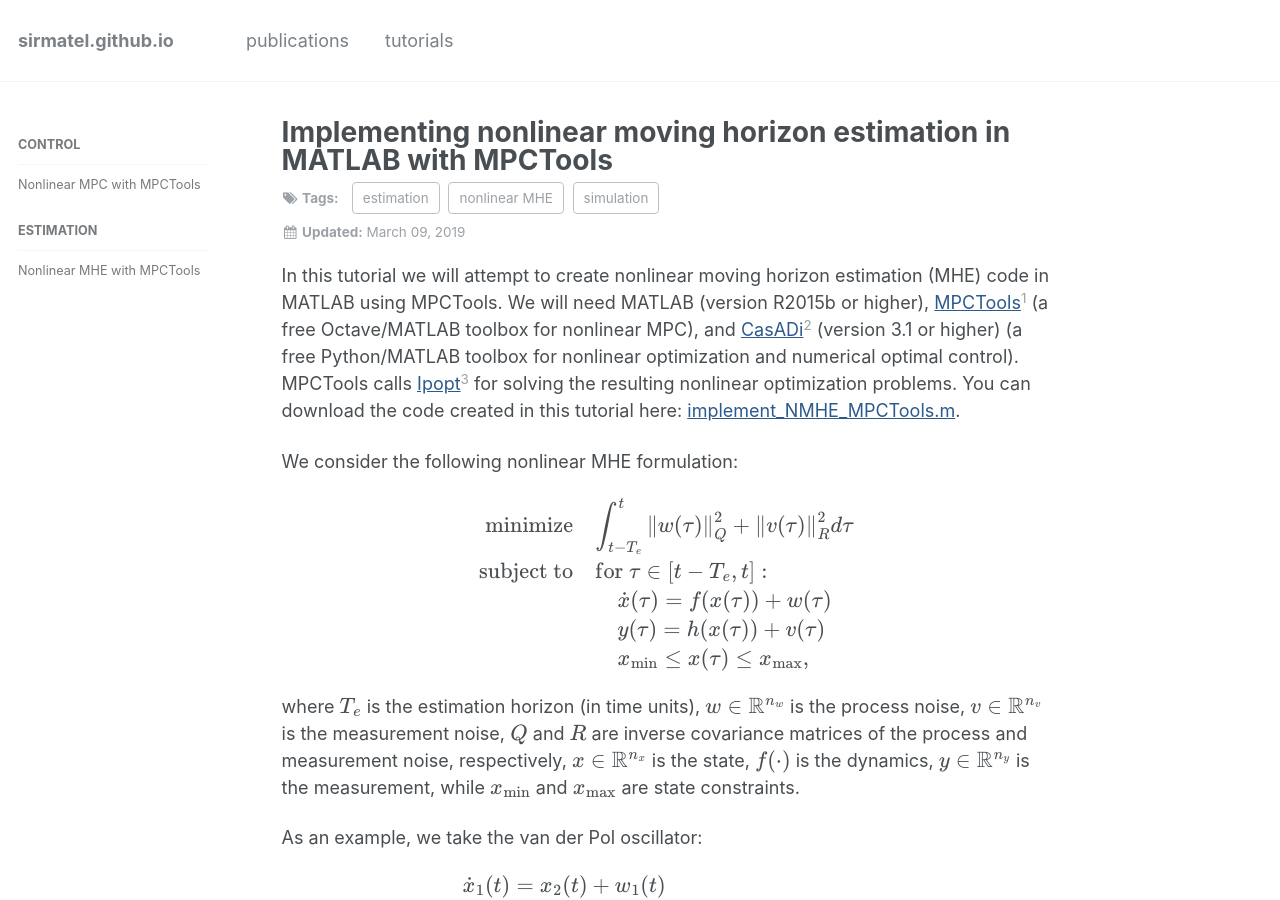
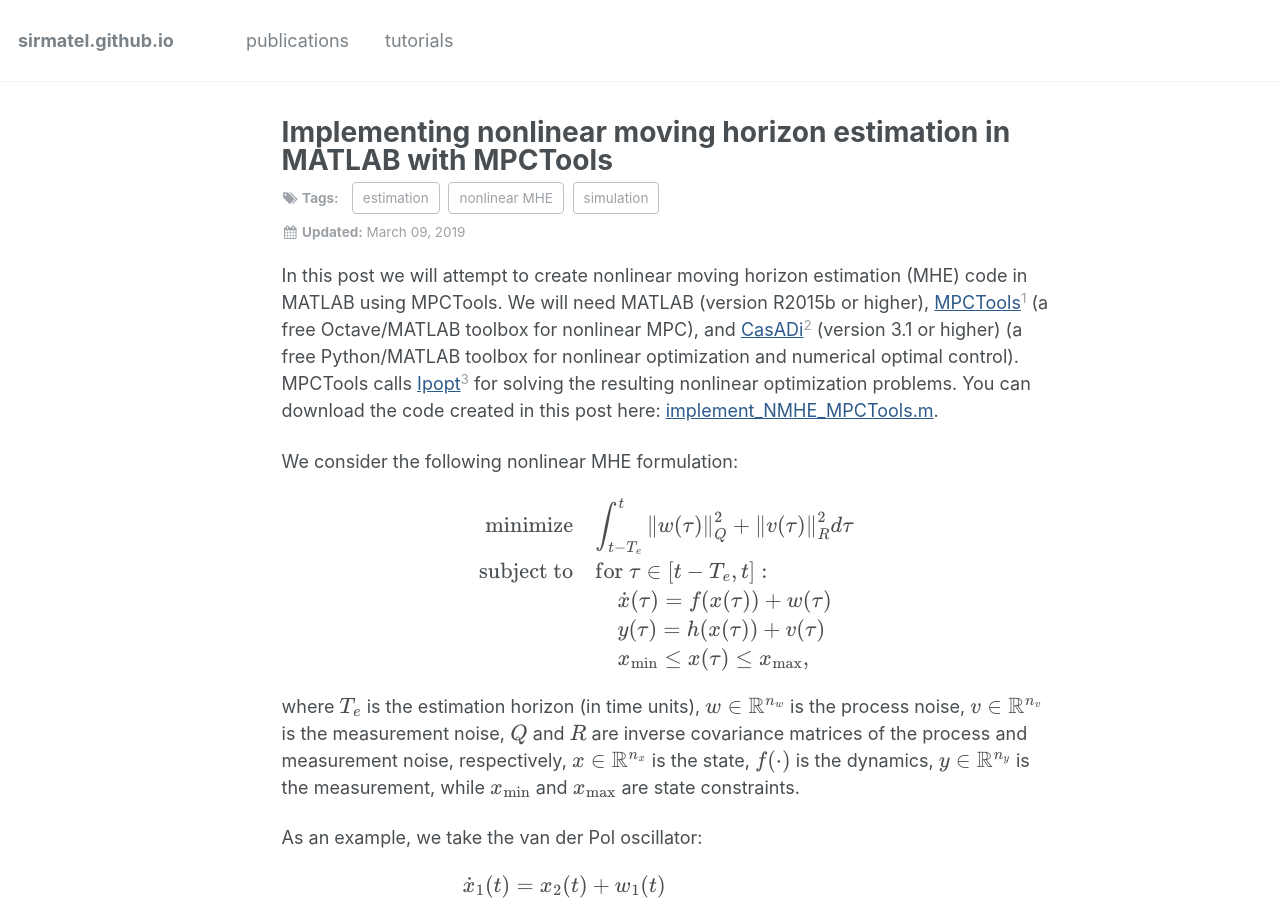
Before and after one commit to sirmatel/sirmatel.github.io, a Jekyll site: the page built from _posts/tutorials/2019-03-09-implement_NMHE_MPCTools.md, in a window 1280 px wide and 900 px high. Built offline with Jekyll 4.4.1, drawn with Linux system fonts in a browser that asks for light colours; formulas are drawn with MathJax 3; comment, search, counter and statistics services are not loaded.

Commit message:
Update 2019-03-09-implement_NMHE_MPCTools.md

```diff
--- a/_posts/tutorials/2019-03-09-implement_NMHE_MPCTools.md
+++ b/_posts/tutorials/2019-03-09-implement_NMHE_MPCTools.md
@@ -1,6 +1,6 @@
 ---
 layout: single
-category: tutorial
+category: blog
 author_profile: false
 title: Implementing nonlinear moving horizon estimation in MATLAB with MPCTools
 tags: [estimation,nonlinear MHE,simulation]
@@ -9,10 +9,10 @@
   teaser: "implement_NMHE_MPCTools.png"
 date: '2019-03-09'
 sidebar:
-  nav: "tutorials"
+  nav: "blog"
 ---
 
-In this tutorial we will attempt to create nonlinear moving horizon estimation (MHE) code in MATLAB using MPCTools. We will need MATLAB (version R2015b or higher), <a href="https://bitbucket.org/rawlings-group/octave-mpctools/overview" style="color: #2d5a8c; text-decoration:underline">MPCTools</a>[^Risbeck2016] (a free Octave/MATLAB toolbox for nonlinear MPC), and <a href="https://web.casadi.org/" style="color: #2d5a8c; text-decoration:underline">CasADi</a>[^Andersson2018] (version 3.1 or higher) (a free Python/MATLAB toolbox for nonlinear optimization and numerical optimal control). MPCTools calls <a href="https://projects.coin-or.org/Ipopt" style="color: #2d5a8c; text-decoration:underline">Ipopt</a>[^Waechter2006] for solving the resulting nonlinear optimization problems. You can download the code created in this tutorial here: <a href="https://sirmatel.github.io/assets/files/implement_NMHE_MPCTools.m" style="color: #2d5a8c; text-decoration:underline">implement_NMHE_MPCTools.m</a>.
+In this post we will attempt to create nonlinear moving horizon estimation (MHE) code in MATLAB using MPCTools. We will need MATLAB (version R2015b or higher), <a href="https://bitbucket.org/rawlings-group/octave-mpctools/overview" style="color: #2d5a8c; text-decoration:underline">MPCTools</a>[^Risbeck2016] (a free Octave/MATLAB toolbox for nonlinear MPC), and <a href="https://web.casadi.org/" style="color: #2d5a8c; text-decoration:underline">CasADi</a>[^Andersson2018] (version 3.1 or higher) (a free Python/MATLAB toolbox for nonlinear optimization and numerical optimal control). MPCTools calls <a href="https://projects.coin-or.org/Ipopt" style="color: #2d5a8c; text-decoration:underline">Ipopt</a>[^Waechter2006] for solving the resulting nonlinear optimization problems. You can download the code created in this post here: <a href="https://sirmatel.github.io/assets/files/implement_NMHE_MPCTools.m" style="color: #2d5a8c; text-decoration:underline">implement_NMHE_MPCTools.m</a>.
 
 We consider the following nonlinear MHE formulation:
 
```
